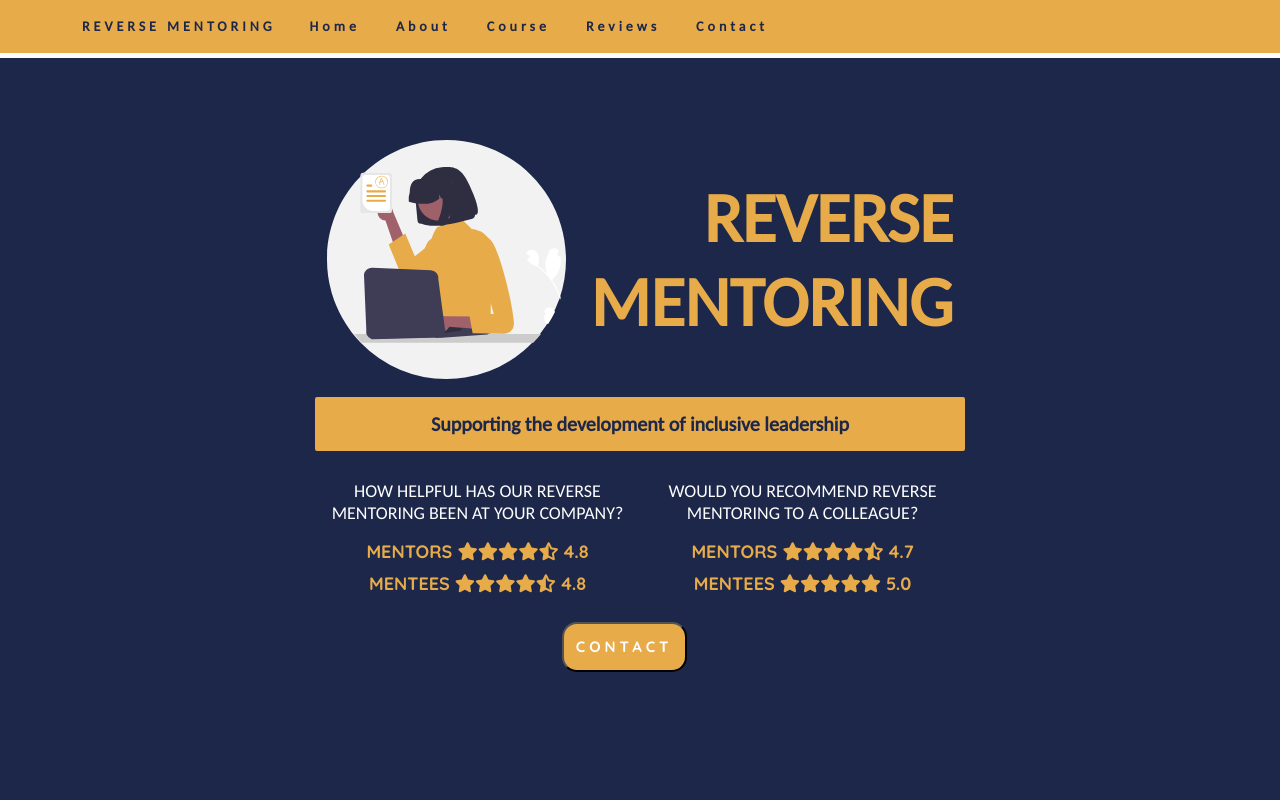
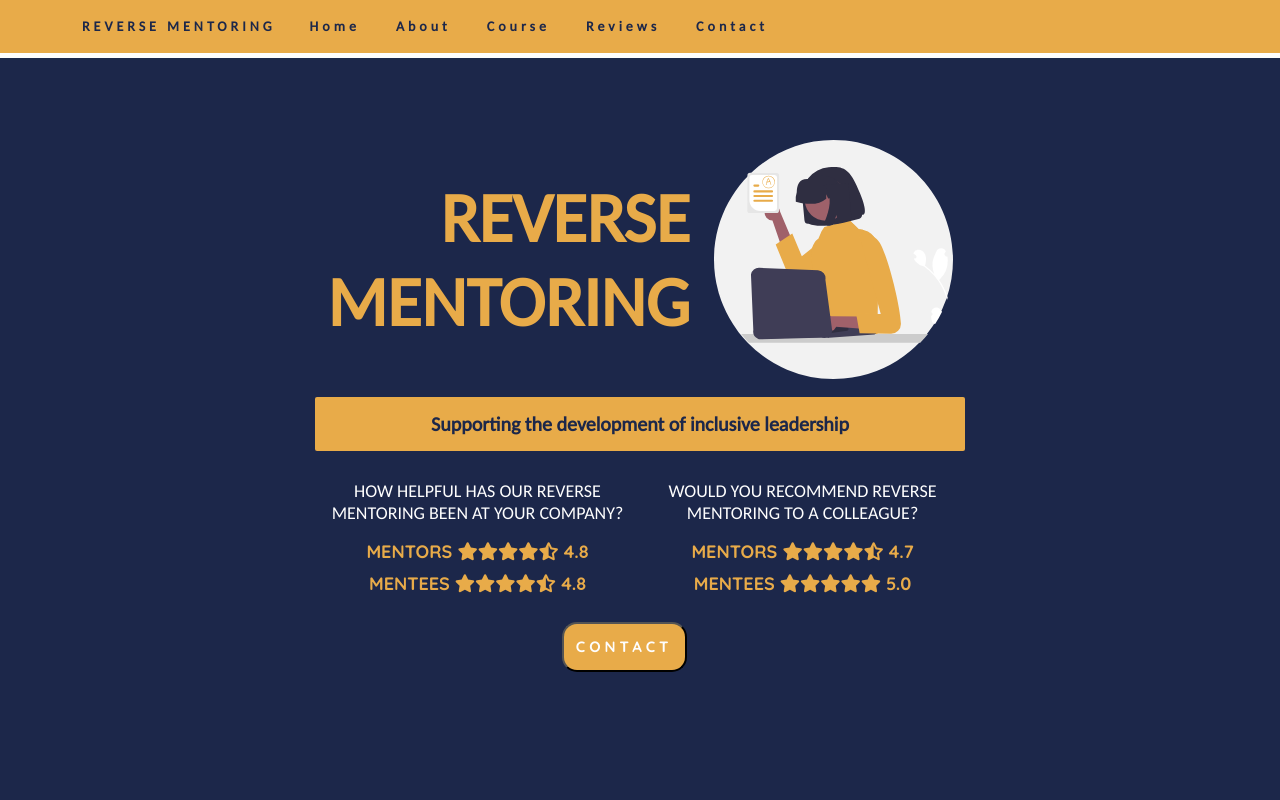
Before and after one commit to SkippyWalnuts/rev-mentoring-react, a React (Create React App) app: page / in a window 1280 px wide. Shown: the top 800 px of the page. Built offline with nearby package versions, Linux system fonts and the light colour scheme.

Commit message:
Swapped Hero img & h1 positioning

```diff
--- a/src/Hero.js
+++ b/src/Hero.js
@@ -8,16 +8,15 @@ export default function Hero() {
     <div className="container-fluid hero-container">
         <div className="row align-items-center mb-2">
         <div className="col">
-        <img src="./images/teacher_undraw.svg" className="img-fluid teacher-img" alt="teaching at a laptop"></img>
-        </div>
-            <div className="col">
         <h1>
            Reverse
            <br />
            Mentoring
         </h1>
         </div>
-
+        <div className="col">
+        <img src="./images/teacher_undraw.svg" className="img-fluid teacher-img" alt="teaching at a laptop"></img>
+        </div>
         </div>
         <div className="row">
         <h2>
```
